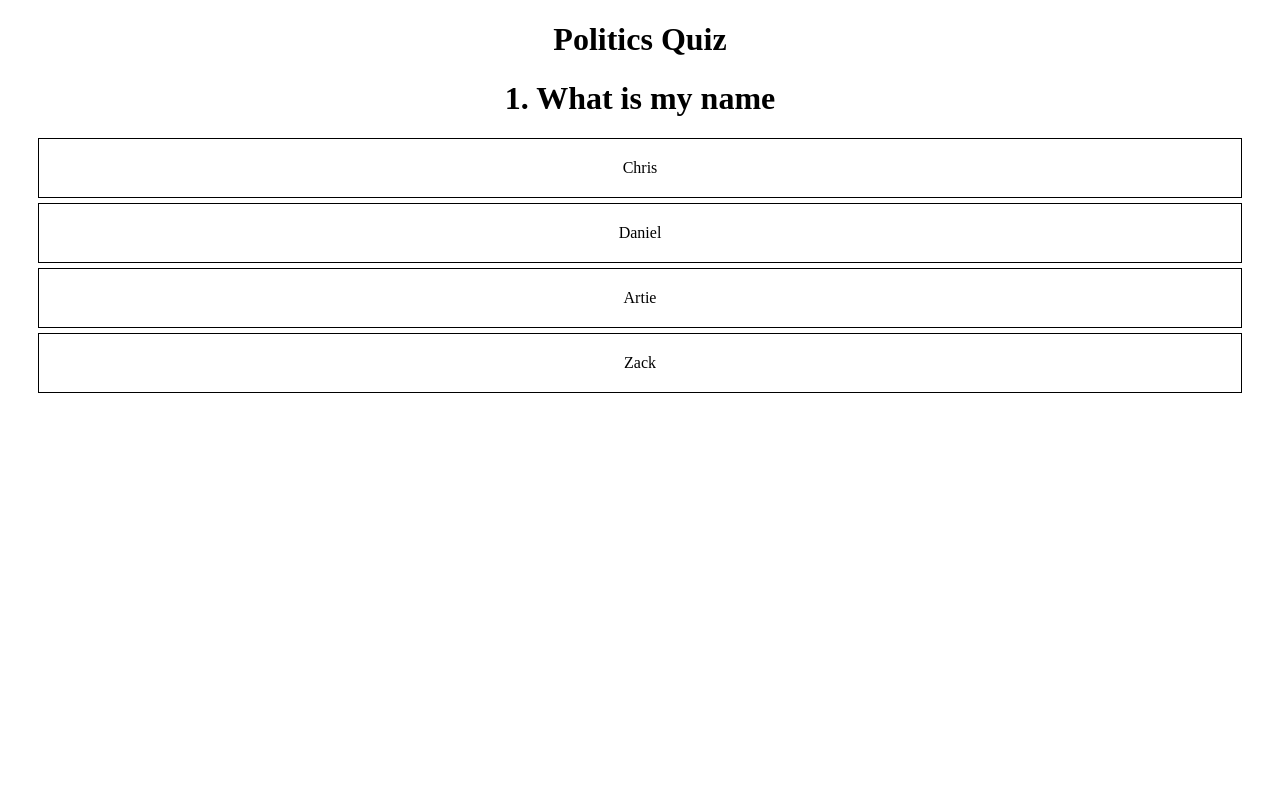
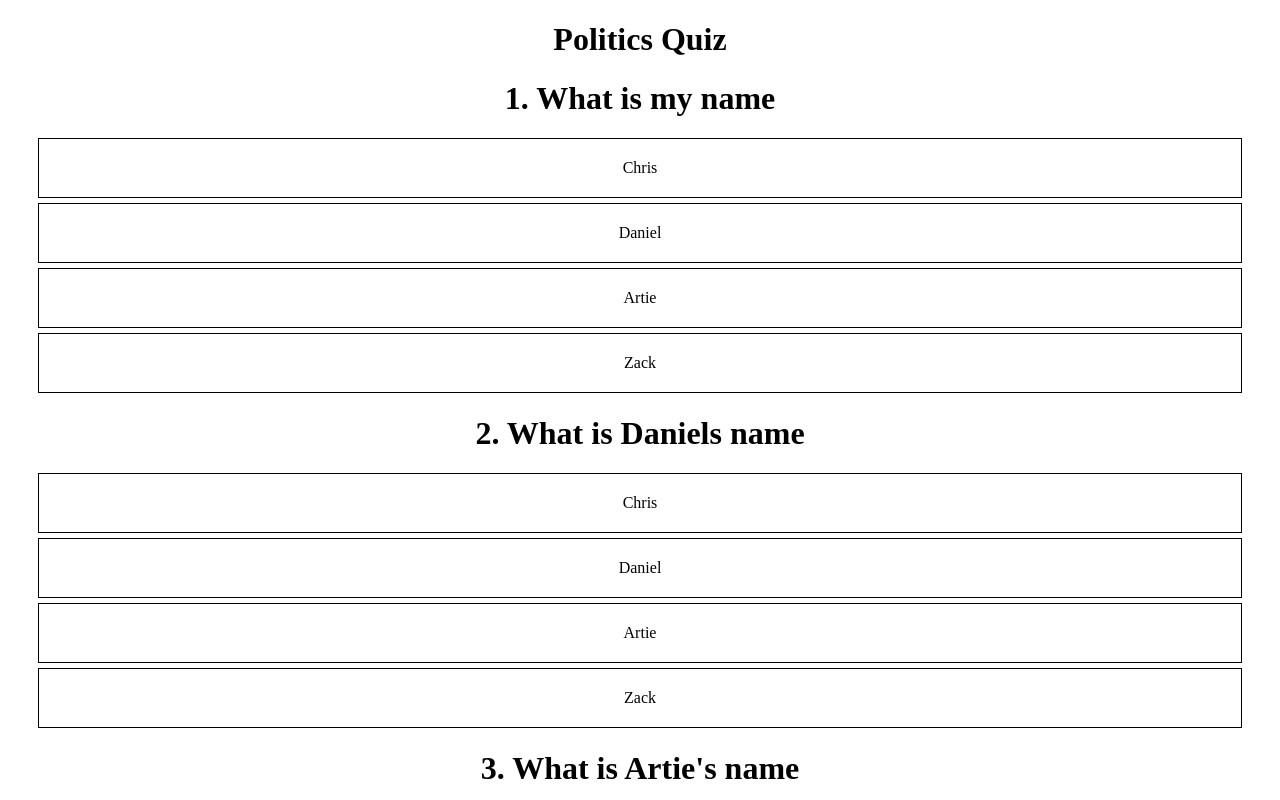
Before and after one commit to cforsythe/politicswebsite, an Angular app: page / in a window 1280 px wide. Shown: the top 800 px of the page. Built offline with nearby package versions, Linux system fonts and the light colour scheme.

Commit message:
added other questions and score

```diff
--- a/src/app/question/question.component.ts
+++ b/src/app/question/question.component.ts
@@ -1,6 +1,7 @@
 import { Component, OnInit, Input } from '@angular/core';
 import { Title } from '@angular/platform-browser';
 import { Question } from '../Question';
+import { QuizresultService } from '../quizresult.service';
 
 @Component({
   selector: 'app-question',
@@ -12,14 +13,19 @@ export class QuestionComponent implements OnInit {
   @Input() question: Question;
   selection: string;
 
-  constructor() { }
+  constructor(public quizresultService: QuizresultService) { }
 
   ngOnInit() {
   }
 
   selectAnswer(choice: string){
     if(!this.selection){
-      console.log(choice);
+      if(choice === this.question.answer){
+        this.quizresultService.gotQuestionCorrect();
+      }
+      else{
+        this.quizresultService.gotQuestionIncorrect();
+      }
       this.selection = choice;
     }
   }
--- a/src/app/quiz/quiz.component.html
+++ b/src/app/quiz/quiz.component.html
@@ -1,3 +1,6 @@
 <div *ngFor="let question of questions">
   <app-question [question]=question></app-question>
 </div>
+<div *ngIf="quizComplete()">
+  <h1>Score: {{ getScore()}}%</h1>
+</div>
--- a/src/app/quiz/quiz.component.ts
+++ b/src/app/quiz/quiz.component.ts
@@ -1,5 +1,6 @@
 import { Component, OnInit } from '@angular/core';
 import { Question } from '../Question';
+import { QuizresultService } from '../quizresult.service';
 
 @Component({
   selector: 'app-quiz',
@@ -8,11 +9,37 @@ import { Question } from '../Question';
 })
 export class QuizComponent implements OnInit {
 
-  questions: Question[] = [{'number': 1, 'question': "What is my name", choices: ["Chris", "Daniel", "Artie", "Zack"], answer: "Chris"}];
+  questions: Question[] = [
+    {
+    'number': 1,
+    'question': "What is my name",
+    'choices': ["Chris", "Daniel", "Artie", "Zack"],
+    'answer': "Chris"
+    },
+    {
+    'number': 2,
+    'question': "What is Daniels name",
+    'choices': ["Chris", "Daniel", "Artie", "Zack"],
+    'answer': "Daniel"
+    },
+    {
+      'number': 3,
+      'question': "What is Artie's name",
+      'choices': ["Chris", "Daniel", "Artie", "Zack"],
+      'answer': "Artie"
+    }];
 
-  constructor() { }
+  constructor(public quizresultService: QuizresultService) { }
 
   ngOnInit() {
+    this.quizresultService.setQuestionsTotal(this.questions.length)
   }
 
+  quizComplete(){
+    return this.quizresultService.questionsAnswered == this.quizresultService.questionsTotal;
+  }
+  getScore(){
+    let score = this.quizresultService.questionsCorrect/this.quizresultService.questionsTotal * 100
+    return score.toFixed(2);
+  }
 }
--- /dev/null
+++ b/src/app/quizresult.service.ts
@@ -0,0 +1,23 @@
+import { Injectable } from '@angular/core';
+
+@Injectable({
+  providedIn: 'root'
+})
+export class QuizresultService {
+
+  questionsTotal: number;
+  questionsCorrect = 0;
+  questionsAnswered = 0;
+
+  constructor() { }
+
+  setQuestionsTotal(total: number){
+    this.questionsTotal = total;
+  }
+  gotQuestionCorrect(){
+    this.questionsCorrect++;
+    this.questionsAnswered++;
+  }
+  gotQuestionIncorrect(){
+    this.questionsAnswered++;  }
+}
```
Also changed, not shown: 1 other file (tests, documents, lock files or other folders).
